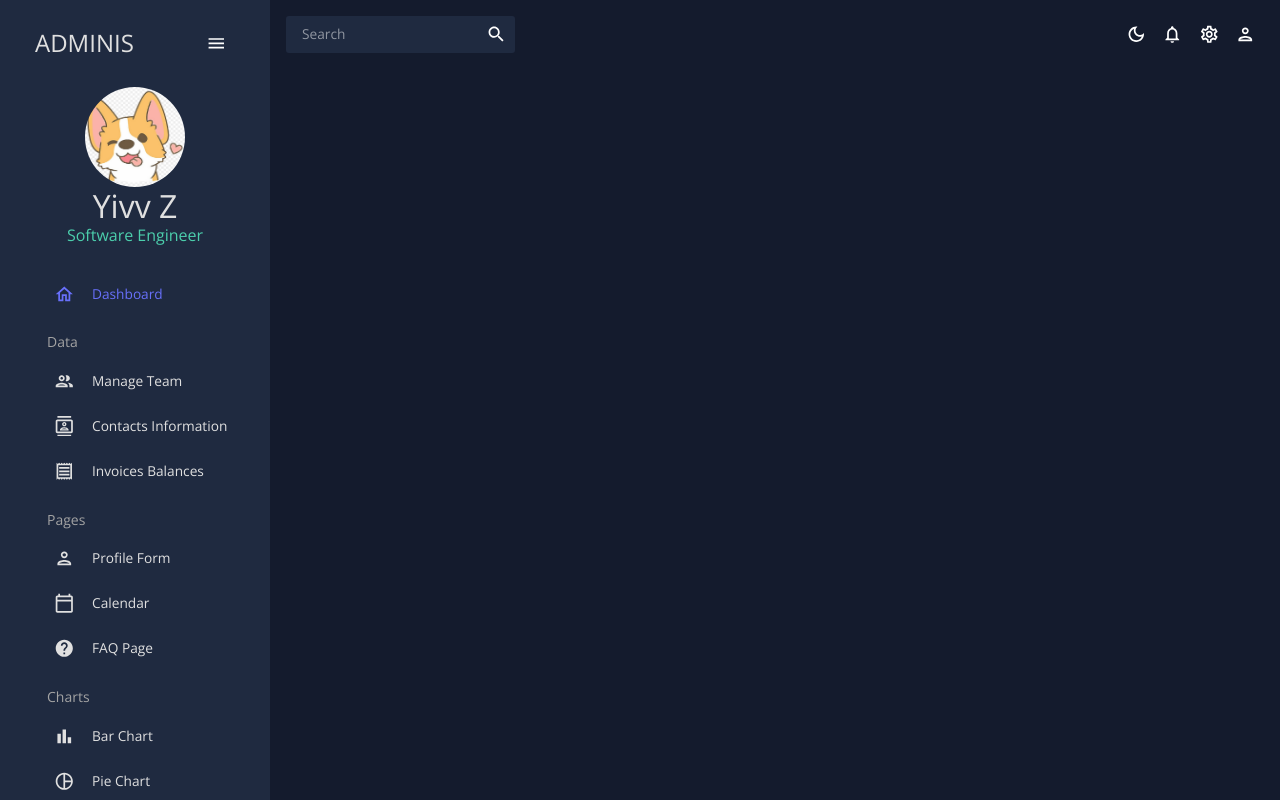
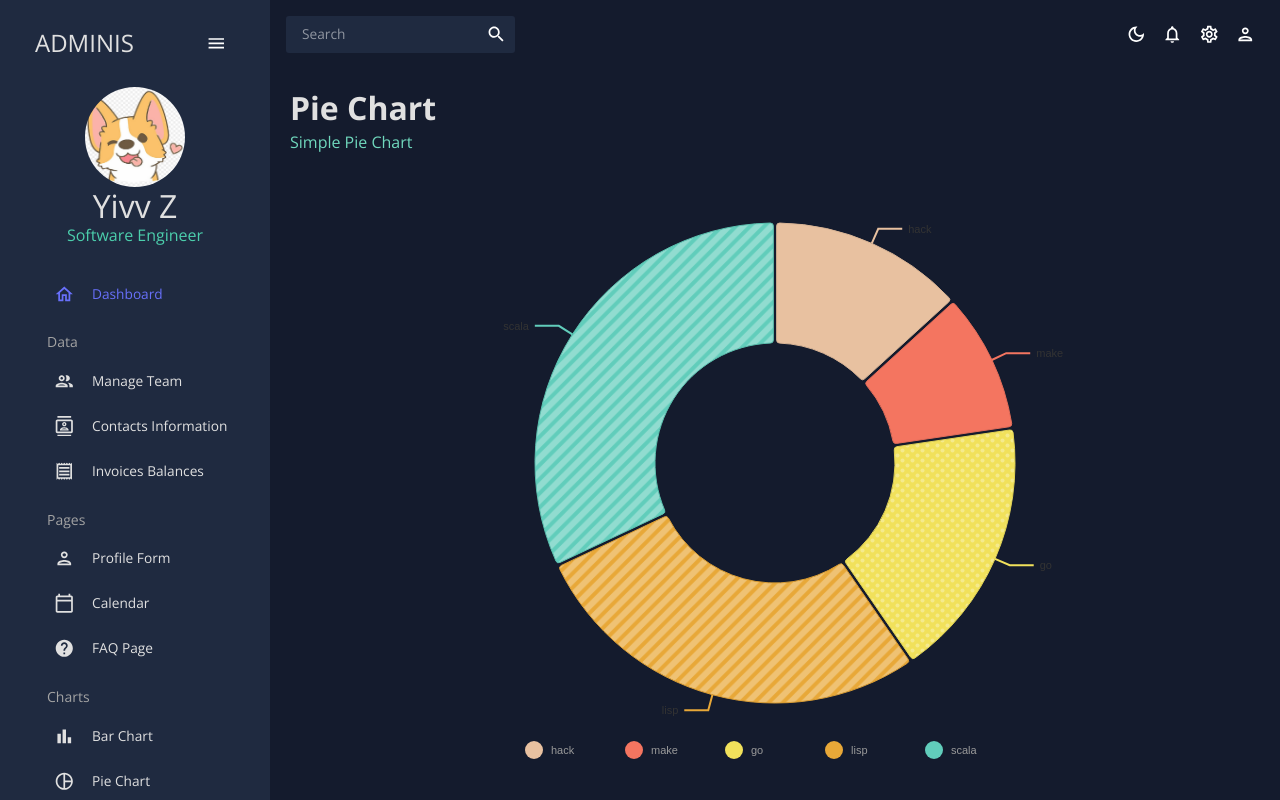
Before and after one commit to yivvm/Project-Dashboard, a React (Create React App) app: page /pie in a window 1280 px wide. Built offline with nearby package versions, Linux system fonts and the light colour scheme.

Commit message:
create PieChart component and Pie page

```diff
--- a/src/App.js
+++ b/src/App.js
@@ -11,8 +11,8 @@
 import Calendar from "./scenes/calendar";
 import FAQ from "./scenes/faq";
 import Bar from "./scenes/bar";
+import Pie from "./scenes/pie";
 // import Line from "./scenes/line";
-// import Pie from "./scenes/pie";
 // import Geography from "./scenes/geography";
 
 function App() {
@@ -35,8 +35,8 @@
               <Route path="/calendar" element={<Calendar />} />
               <Route path="/faq" element={<FAQ />} />
               <Route path="/bar" element={<Bar />} />
+              <Route path="/pie" element={<Pie />} />
               {/* <Route path="/line" element={<Line />} /> */}
-              {/* <Route path="/pie" element={<Pie />} /> */}
               {/* <Route path="/geography" element={<Geography />} /> */}
             </Routes>
           </main>
--- a/src/components/BarChart.jsx
+++ b/src/components/BarChart.jsx
@@ -1,9 +1,9 @@
-import { useTheme } from "@emotion/react"
-import { ResponsiveBar } from '@nico/bar'
+import { useTheme } from "@mui/material"
+import { ResponsiveBar } from '@nivo/bar'
 import { tokens } from "../theme"
 import { mockBarData as data } from "../data/mockData"
 
-export default function BarChart() {
+export default function BarChart({ isDashboard = false }) {
     const theme = useTheme()
     const colors = tokens(theme.palette.mode)
 
@@ -102,7 +102,7 @@
             tickSize: 5,
             tickPadding: 5,
             tickRotation: 0,
-            legend: 'country',
+            legend: isDashboard ? undefined : 'country',
             legendPosition: 'middle',
             legendOffset: 32,
             truncateTickAt: 0
@@ -111,7 +111,7 @@
             tickSize: 5,
             tickPadding: 5,
             tickRotation: 0,
-            legend: 'food',
+            legend: isDashboard ? undefined : 'food',
             legendPosition: 'middle',
             legendOffset: -40,
             truncateTickAt: 0
--- /dev/null
+++ b/src/components/PieChart.jsx
@@ -0,0 +1,168 @@
+import { useTheme } from "@mui/material"
+import { ResponsivePie } from '@nivo/pie'
+import { tokens } from "../theme"
+import { mockPieData as data } from "../data/mockData"
+
+export default function PieChart() {
+    const theme = useTheme()
+    const colors = tokens(theme.palette.mode)
+
+  return (
+    <ResponsivePie
+        data={data}
+        theme={{
+            axis: {
+                domain: {
+                    line: {
+                        stroke: colors.grey[100]
+                    }
+                },
+                legend: {
+                    text: {
+                        fill: colors.grey[100]
+                    }
+                },
+                ticks: {
+                    line: {
+                        stroke: colors.grey[100],
+                        strokeWidth: 1
+                    },
+                    text: {
+                        fill: colors.grey[100]
+                    }
+                }
+            },
+            legends: {
+                text: {
+                    fill: colors.grey[100]
+                },
+            }
+        }}
+        margin={{ top: 40, right: 80, bottom: 80, left: 80 }}
+        innerRadius={0.5}
+        padAngle={0.7}
+        cornerRadius={3}
+        activeOuterRadiusOffset={8}
+        borderWidth={1}
+        borderColor={{
+            from: 'color',
+            modifiers: [
+                [
+                    'darker',
+                    0.2
+                ]
+            ]
+        }}
+        arcLinkLabelsSkipAngle={10}
+        arcLinkLabelsTextColor="#333333"
+        arcLinkLabelsThickness={2}
+        arcLinkLabelsColor={{ from: 'color' }}
+        enableArcLabels={false}
+        arcLabelsSkipAngle={10}
+        arcLabelsTextColor={{
+            from: 'color',
+            modifiers: [
+                [
+                    'darker',
+                    2
+                ]
+            ]
+        }}
+        defs={[
+            {
+                id: 'dots',
+                type: 'patternDots',
+                background: 'inherit',
+                color: 'rgba(255, 255, 255, 0.3)',
+                size: 4,
+                padding: 1,
+                stagger: true
+            },
+            {
+                id: 'lines',
+                type: 'patternLines',
+                background: 'inherit',
+                color: 'rgba(255, 255, 255, 0.3)',
+                rotation: -45,
+                lineWidth: 6,
+                spacing: 10
+            }
+        ]}
+        fill={[
+            {
+                match: {
+                    id: 'ruby'
+                },
+                id: 'dots'
+            },
+            {
+                match: {
+                    id: 'c'
+                },
+                id: 'dots'
+            },
+            {
+                match: {
+                    id: 'go'
+                },
+                id: 'dots'
+            },
+            {
+                match: {
+                    id: 'python'
+                },
+                id: 'dots'
+            },
+            {
+                match: {
+                    id: 'scala'
+                },
+                id: 'lines'
+            },
+            {
+                match: {
+                    id: 'lisp'
+                },
+                id: 'lines'
+            },
+            {
+                match: {
+                    id: 'elixir'
+                },
+                id: 'lines'
+            },
+            {
+                match: {
+                    id: 'javascript'
+                },
+                id: 'lines'
+            }
+        ]}
+        legends={[
+            {
+                anchor: 'bottom',
+                direction: 'row',
+                justify: false,
+                translateX: 0,
+                translateY: 56,
+                itemsSpacing: 0,
+                itemWidth: 100,
+                itemHeight: 18,
+                itemTextColor: '#999',
+                itemDirection: 'left-to-right',
+                itemOpacity: 1,
+                symbolSize: 18,
+                symbolShape: 'circle',
+                effects: [
+                    {
+                        on: 'hover',
+                        style: {
+                            itemTextColor: '#000'
+                        }
+                    }
+                ]
+            }
+        ]}
+    />
+  )
+}
--- /dev/null
+++ b/src/scenes/pie/index.jsx
@@ -0,0 +1,14 @@
+import { Box } from '@mui/material'
+import Header from '../../components/Header'
+import PieChart from '../../components/PieChart'
+
+export default function Pie() {
+  return (
+    <Box m='20px'>
+        <Header title='Pie Chart' subtitle='Simple Pie Chart' />
+        <Box height='75vh'>
+            <PieChart />
+        </Box>
+    </Box>
+  )
+}
```
